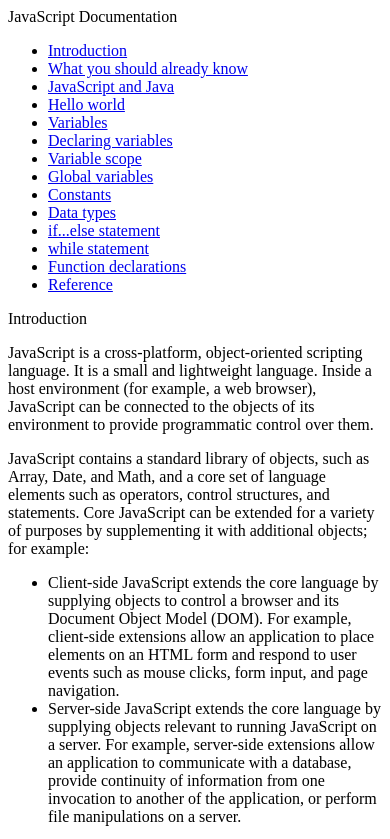
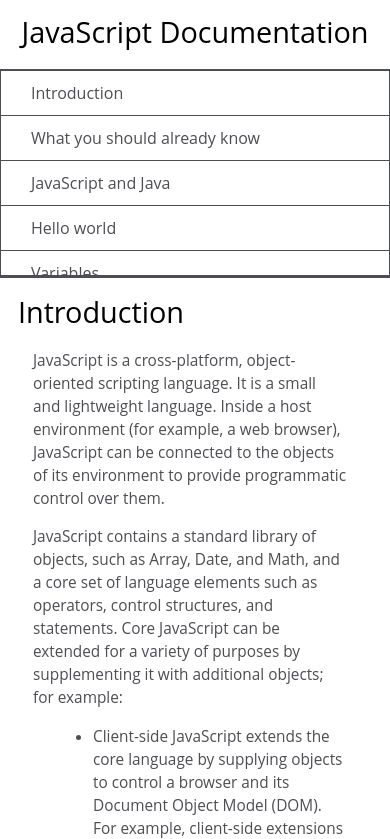
Before and after one commit to Opercom/TechnicalDocumentationPage-Shihab-Ricardo, a plain HTML site: page index.html in a window 390 px wide. Shown: the top 839 px of the page. Drawn offline with Linux system fonts and the light colour scheme.

Commit message:
feat: add css

```diff
--- a/css/style.css
+++ b/css/style.css
@@ -0,0 +1,128 @@
+html,
+body {
+  min-width: 290px;
+  color: #4d4e53;
+  background-color: #ffffff;
+  font-family: 'Open Sans', Arial, sans-serif;
+  line-height: 1.5;
+}
+
+#navbar {
+  position: fixed;
+  min-width: 290px;
+  top: 0px;
+  left: 0px;
+  width: 300px;
+  height: 100%;
+  border-right: solid;
+  border-color: rgba(0, 22, 22, 0.4);
+}
+
+header {
+  color: black;
+  margin: 10px;
+  text-align: center;
+  font-size: 1.8em;
+  font-weight: thin;
+}
+
+#main-doc header {
+  text-align: left;
+  margin: 0px;
+}
+
+#navbar ul {
+  height: 88%;
+  padding: 0;
+  overflow-y: auto;
+  overflow-x: hidden;
+}
+
+#navbar li {
+  color: #4d4e53;
+  border-top: 1px solid;
+  list-style: none;
+  position: relative;
+  width: 100%;
+}
+
+#navbar a {
+  display: block;
+  padding: 10px 30px;
+  color: #4d4e53;
+  text-decoration: none;
+  cursor: pointer;
+}
+
+#main-doc {
+  position: absolute;
+  margin-left: 310px;
+  padding: 20px;
+  margin-bottom: 110px;
+}
+
+section article {
+  color: #4d4e53;
+  margin: 15px;
+  font-size: 0.96em;
+}
+
+section li {
+  margin: 15px 0px 0px 20px;
+}
+
+code {
+  display: block;
+  text-align: left;
+  white-space: pre-line;
+  position: relative;
+  word-break: normal;
+  word-wrap: normal;
+  line-height: 2;
+  background-color: #f7f7f7;
+  padding: 15px;
+  margin: 10px;
+  border-radius: 5px;
+}
+
+@media only screen and (max-width: 815px) {
+  /* For mobile phones: */
+  #navbar ul {
+    border: 1px solid;
+    height: 207px;
+  }
+
+  #navbar {
+    background-color: white;
+    position: absolute;
+    top: 0;
+    padding: 0;
+    margin: 0;
+    width: 100%;
+    max-height: 275px;
+    border: none;
+    z-index: 1;
+    border-bottom: 2px solid;
+  }
+
+  #main-doc {
+    position: relative;
+    margin-left: 0px;
+    margin-top: 270px;
+  }
+}
+
+@media only screen and (max-width: 400px) {
+  #main-doc {
+    margin-left: -10px;
+  }
+
+  code {
+    margin-left: -20px;
+    width: 100%;
+    padding: 15px;
+    padding-left: 10px;
+    padding-right: 45px;
+    min-width: 233px;
+  }
+}
--- a/index.html
+++ b/index.html
@@ -2,6 +2,7 @@
 <html lang="en">
   <head>
     <meta charset="UTF-8">
+    <meta content="width=device-width, initial-scale=1" name="viewport" />
     <title>Technical Documentation Page - Ricardo and Shihab's project</title>
     <link rel="stylesheet" href="css/style.css">
   </head>
```
